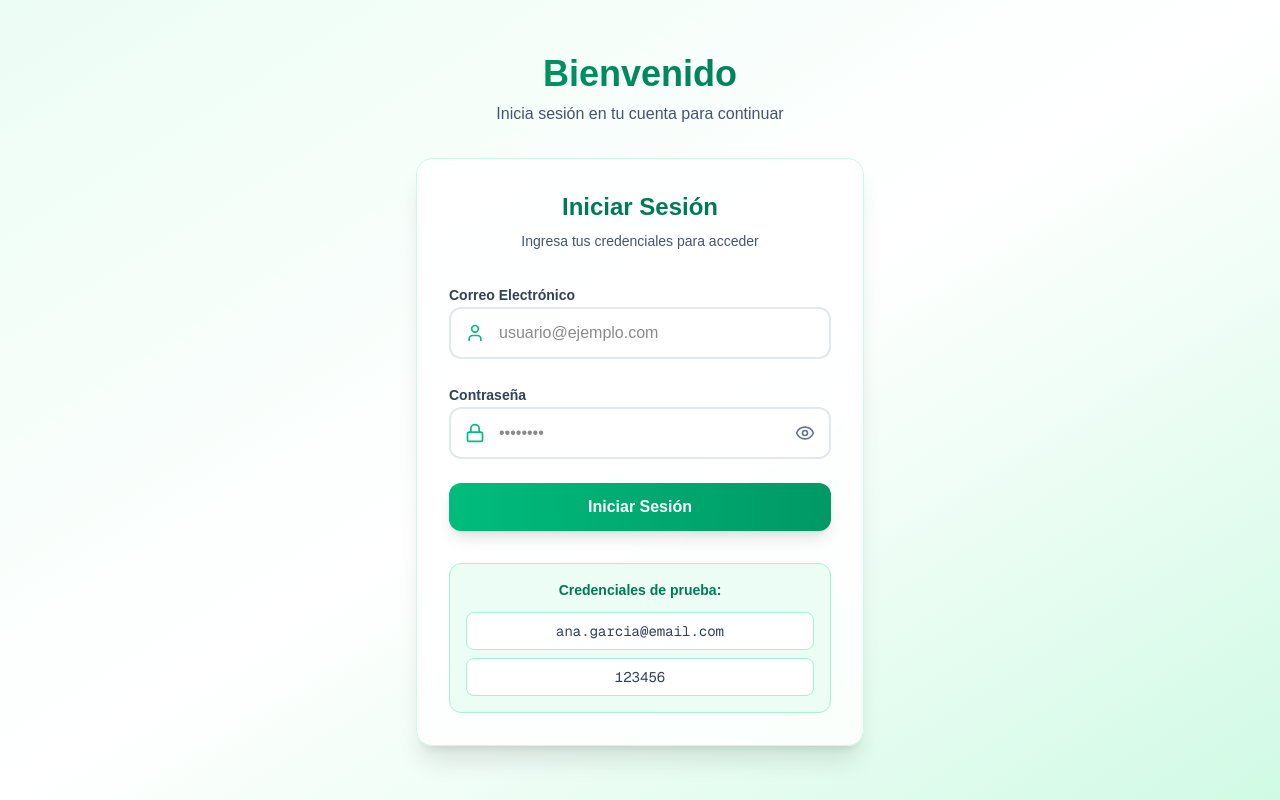
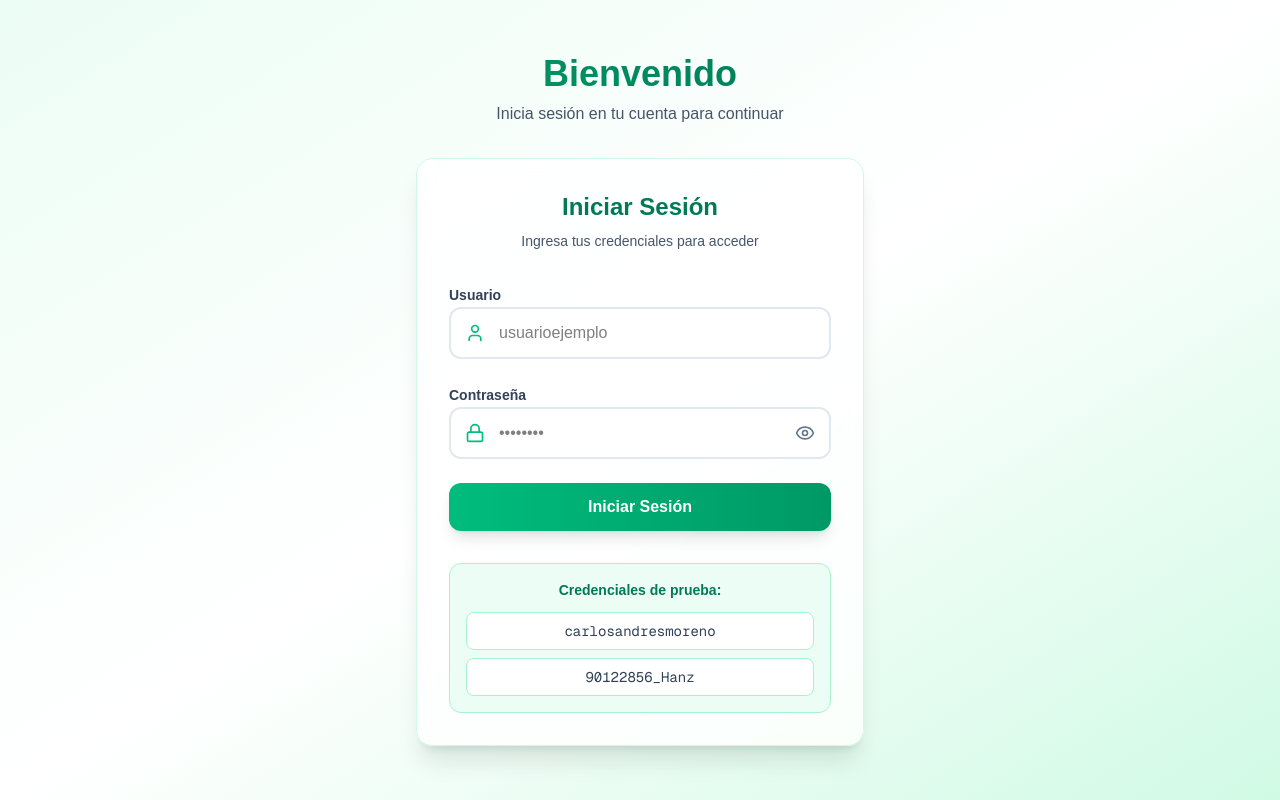
Before and after one commit to Stiven-Chacon/user-profile-app, a Next.js app: page / in a window 1280 px wide. Built offline with nearby package versions, Linux system fonts and the light colour scheme.

Commit message:
feat: add initial login page structure with form state, error handling, and loading indicato

```diff
--- a/src/app/page.tsx
+++ b/src/app/page.tsx
@@ -1,13 +1,36 @@
 "use client";
 import { useState } from "react";
-import { User, Lock, Eye, EyeOff } from "lucide-react";
+import { User, Lock, Eye, EyeOff, AlertCircle } from "lucide-react";
+import { useRouter } from "next/navigation"
+import { useAuth } from "./hooks/use-auth";
 
 export default function Home() {
 
-  const [email, setEmail] = useState("")
+  const [username, setUsername] = useState("")
   const [password, setPassword] = useState("")
   const [showPassword, setShowPassword] = useState(false)
+  const [error, setError] = useState("")
+  const [isLoading, setIsLoading] = useState(false)
 
+  const { login } = useAuth()
+  const router = useRouter()
+
+
+  const handleSubmit = async (e: React.FormEvent) => {
+    e.preventDefault()
+    setError("")
+    setIsLoading(true)
+
+    const result = await login(username, password)
+
+    if (result.success) {
+      router.push("/profile")
+    } else {
+      setError(result.error || "Error al iniciar sesión")
+    }
+
+    setIsLoading(false)
+  }
 
   return (
     <div className="min-h-screen bg-gradient-to-br from-emerald-50 via-white to-emerald-100 flex items-center justify-center p-4">
@@ -27,20 +50,20 @@ export default function Home() {
             <p className="text-center text-slate-600 text-sm">Ingresa tus credenciales para acceder</p>
           </div>
 
-          <form className="space-y-6">
+          <form onSubmit={handleSubmit} className="space-y-6">
             <div className="space-y-2">
-              <label htmlFor="email" className="text-sm font-semibold text-slate-700">
-                Correo Electrónico
+              <label htmlFor="username" className="text-sm font-semibold text-slate-700">
+                Usuario
               </label>
               <div className="relative">
                 <User className="absolute left-4 top-1/2 transform -translate-y-1/2 text-emerald-500 h-5 w-5" />
                 <input
-                  id="email"
-                  type="email"
-                  placeholder="usuario@ejemplo.com"
-                  value={email}
-                  onChange={(e) => setEmail(e.target.value)}
-                  className="w-full pl-12 pr-4 py-3 bg-white border-2 border-slate-200 rounded-xl focus:outline-none focus:ring-2 focus:ring-emerald-500 focus:border-emerald-500 transition-all duration-200"
+                  id="username"
+                  type="text"
+                  placeholder="usuarioejemplo"
+                  value={username}
+                  onChange={(e) => setUsername(e.target.value)}
+                  className="w-full pl-12 pr-4 py-3 bg-white border-2 border-slate-200 rounded-xl focus:outline-none focus:ring-2 focus:ring-emerald-500 focus:border-emerald-500 transition-all duration-200 text-black"
                   required
                 />
               </div>
@@ -58,7 +81,7 @@ export default function Home() {
                   placeholder="••••••••"
                   value={password}
                   onChange={(e) => setPassword(e.target.value)}
-                  className="w-full pl-12 pr-12 py-3 bg-white border-2 border-slate-200 rounded-xl focus:outline-none focus:ring-2 focus:ring-emerald-500 focus:border-emerald-500 transition-all duration-200"
+                  className="w-full pl-12 pr-12 py-3 bg-white border-2 border-slate-200 rounded-xl focus:outline-none focus:ring-2 focus:ring-emerald-500 focus:border-emerald-500 transition-all duration-200 text-black"
                   required
                 />
                 <button
@@ -71,12 +94,26 @@ export default function Home() {
               </div>
             </div>
 
+            {error && (
+              <div className="flex items-center gap-3 p-4 bg-red-50 border border-red-200 rounded-xl">
+                <AlertCircle className="h-5 w-5 text-red-500 flex-shrink-0" />
+                <p className="text-sm text-red-700">{error}</p>
+              </div>
+            )}
+
             <button
               type="submit"
               className="w-full bg-gradient-to-r from-emerald-500 to-emerald-600 hover:from-emerald-600 hover:to-emerald-700 text-white font-semibold py-3 px-6 rounded-xl transition-all duration-200 transform hover:scale-[1.02] disabled:opacity-50 disabled:cursor-not-allowed disabled:transform-none shadow-lg"
-
+              disabled={isLoading}
             >
-              Iniciar Sesión
+              {isLoading ? (
+                <div className="flex items-center justify-center gap-2">
+                  <div className="w-4 h-4 border-2 border-white border-t-transparent rounded-full animate-spin"></div>
+                  Iniciando sesión...
+                </div>
+              ) : (
+                "Iniciar Sesión"
+              )}
             </button>
           </form>
 
@@ -84,10 +121,10 @@ export default function Home() {
             <p className="text-sm text-emerald-700 text-center mb-3 font-semibold">Credenciales de prueba:</p>
             <div className="text-sm text-center space-y-2">
               <div className="bg-white px-3 py-2 rounded-lg border border-emerald-200">
-                <p className="font-mono text-slate-700">ana.garcia@email.com</p>
+                <p className="font-mono text-slate-700">carlosandresmoreno</p>
               </div>
               <div className="bg-white px-3 py-2 rounded-lg border border-emerald-200">
-                <p className="font-mono text-slate-700">123456</p>
+                <p className="font-mono text-slate-700">90122856_Hanz</p>
               </div>
             </div>
           </div>
```
